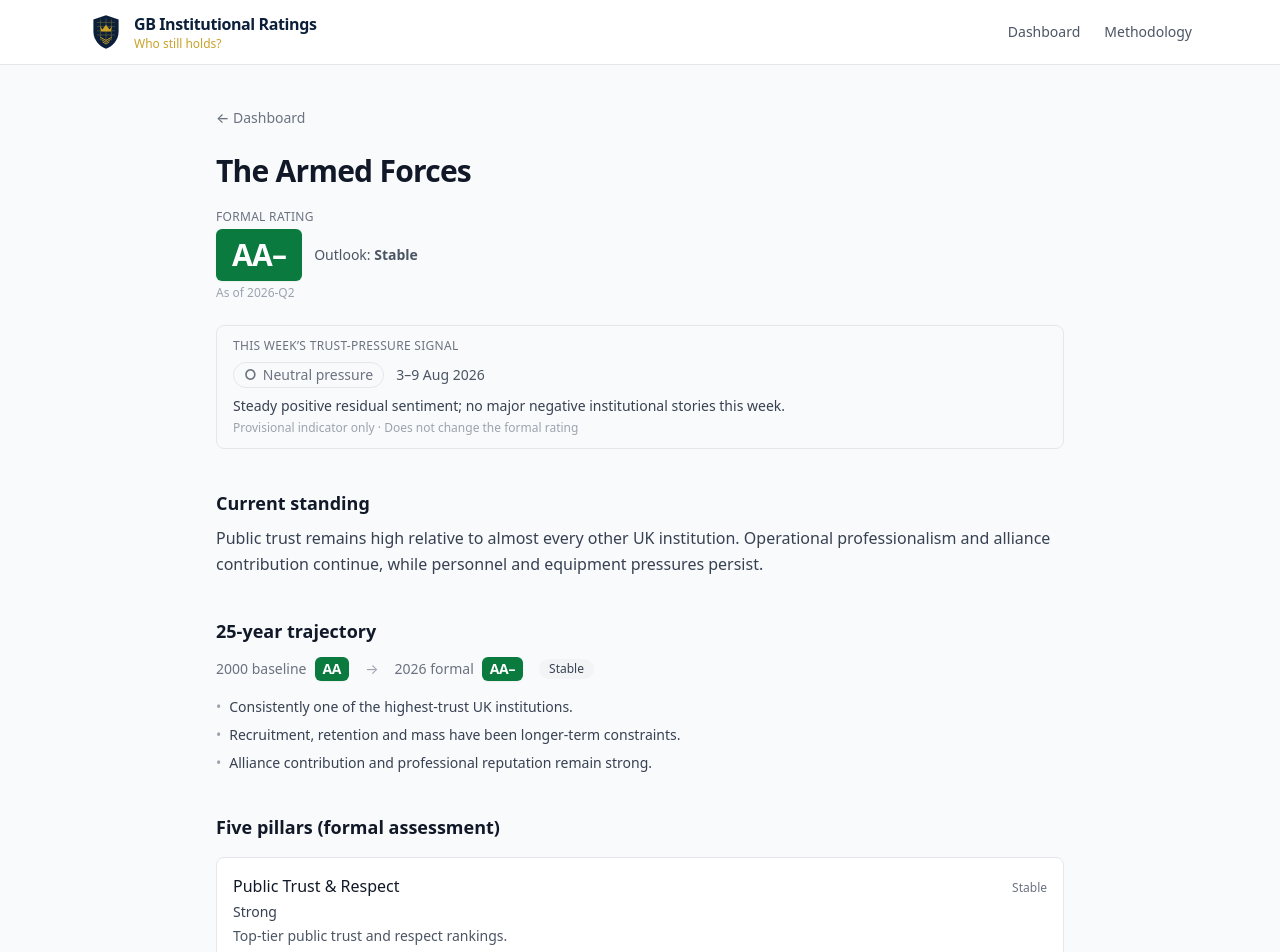
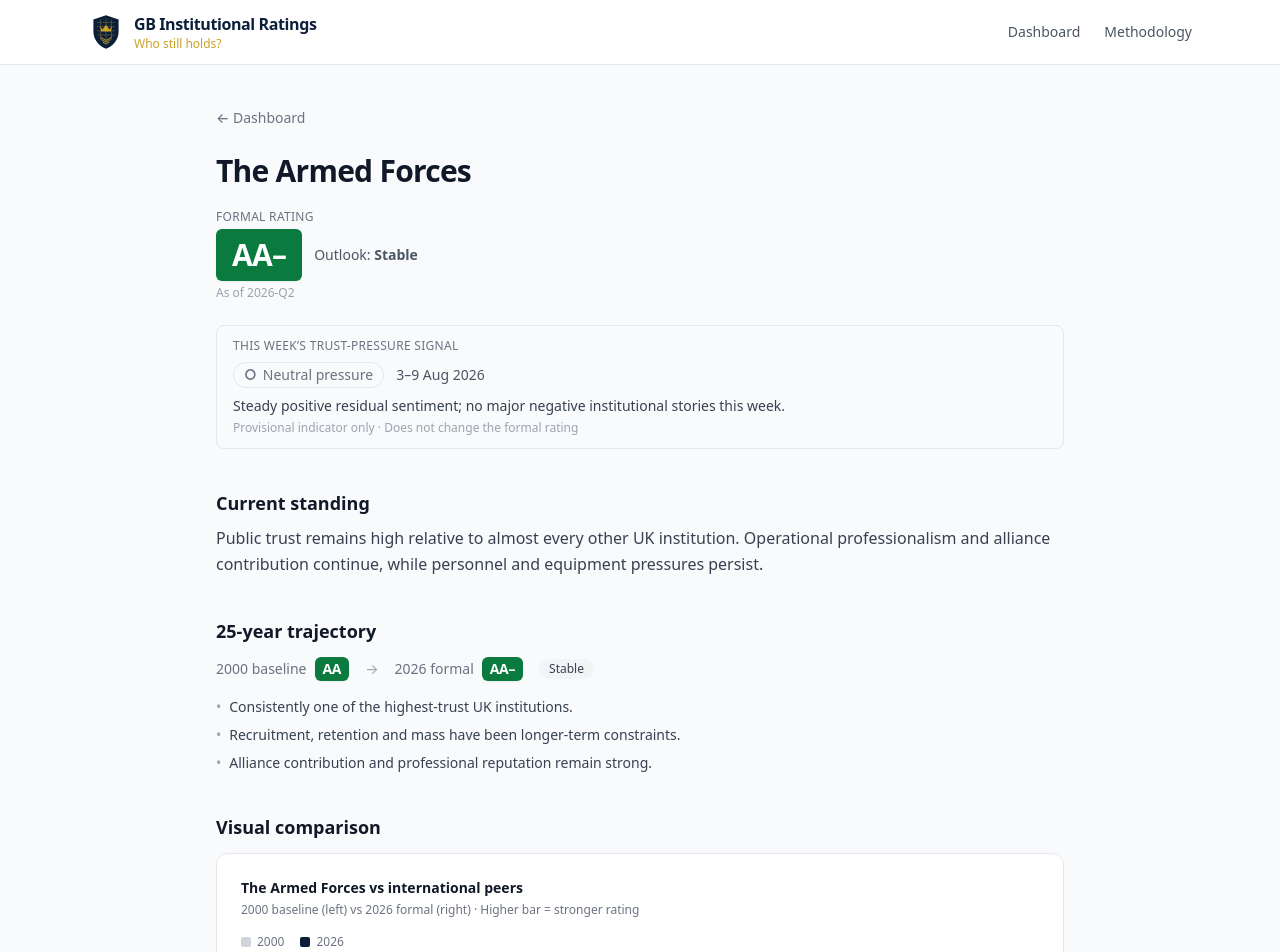
Before and after one commit to stumpyuk1/gir-institutional-ratings, a Next.js app: page /institutions/armed-forces in a window 1280 px wide. Shown: the top 952 px of the page. Built offline with nearby package versions, Linux system fonts and the light colour scheme.

Commit message:
Wire comparison chart into institution pages

```diff
--- a/app/institutions/[slug]/page.tsx
+++ b/app/institutions/[slug]/page.tsx
@@ -3,6 +3,7 @@ import Link from "next/link";
 import { getInstitution, institutions } from "@/data/institutions";
 import { RatingBadge } from "@/components/RatingBadge";
 import { SignalBadge } from "@/components/SignalBadge";
+import { ComparisonChart } from "@/components/ComparisonChart";
 
 export function generateStaticParams() {
   return institutions.map((i) => ({ slug: i.slug }));
@@ -16,6 +17,23 @@ export default async function InstitutionPage({
   const { slug } = await params;
   const inst = getInstitution(slug);
   if (!inst) notFound();
+
+  const chartRows = [
+    {
+      label: "UK",
+      sublabel: inst.name.length > 18 ? inst.name.slice(0, 17) + "…" : inst.name,
+      baseline2000: inst.baseline2000,
+      rating2026: inst.formalRating,
+      highlight: true,
+    },
+    ...inst.peers.map((p) => ({
+      label: p.country.split(" /")[0].split(" ")[0],
+      sublabel: p.name.length > 16 ? p.name.slice(0, 15) + "…" : p.name,
+      baseline2000: p.baseline2000,
+      rating2026: p.rating,
+      highlight: false,
+    })),
+  ];
 
   return (
     <div className="mx-auto max-w-4xl px-4 py-10 sm:px-6">
@@ -92,6 +110,16 @@ export default async function InstitutionPage({
             </li>
           ))}
         </ul>
+      </section>
+
+      <section className="mt-10">
+        <h2 className="text-lg font-semibold text-gray-900 mb-3">
+          Visual comparison
+        </h2>
+        <ComparisonChart
+          title={`${inst.name} vs international peers`}
+          rows={chartRows}
+        />
       </section>
 
       <section className="mt-10">
```
